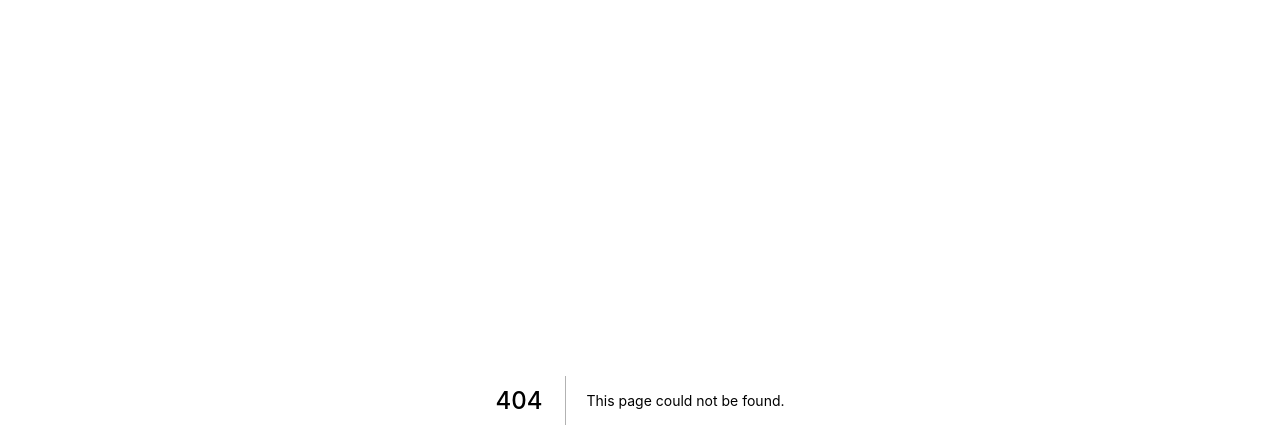
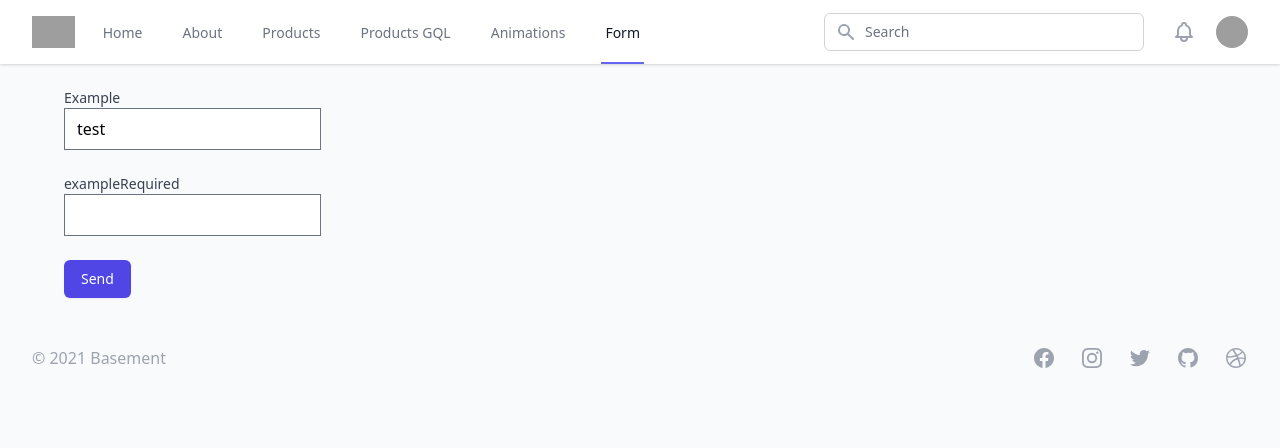
Before and after one commit to fabioquarantini/basement, a Next.js app: page /form in a window 1280 px wide. Before the commit this address had no page. Shown: the top 448 px of the page. Built offline with nearby package versions, Linux system fonts and the light colour scheme; grey boxes are pictures that could not be loaded; what @tailwindcss/typography would draw is missing.

Commit message:
Add form

```diff
--- a/components/Nav.js
+++ b/components/Nav.js
@@ -21,6 +21,10 @@ const Nav = () => (
     <ActiveLink activeClassName="border-indigo-500 text-gray-900 inline-flex items-center px-1 pt-1 border-b-2 text-sm font-medium" href="/animations">
       <a className="border-transparent text-gray-500 hover:border-gray-300 hover:text-gray-700 inline-flex items-center px-1 pt-1 border-b-2 text-sm font-medium">Animations</a>
     </ActiveLink>
+
+    <ActiveLink activeClassName="border-indigo-500 text-gray-900 inline-flex items-center px-1 pt-1 border-b-2 text-sm font-medium" href="/form">
+      <a className="border-transparent text-gray-500 hover:border-gray-300 hover:text-gray-700 inline-flex items-center px-1 pt-1 border-b-2 text-sm font-medium">Form</a>
+    </ActiveLink>
   </>
 )
 
--- a/package.json
+++ b/package.json
@@ -15,6 +15,7 @@
     "nprogress": "^0.2.0",
     "react": "17.0.1",
     "react-dom": "17.0.1",
+    "react-hook-form": "^6.15.3",
     "swiper": "^6.4.11"
   },
   "devDependencies": {
--- /dev/null
+++ b/pages/form.js
@@ -0,0 +1,46 @@
+import { useForm } from "react-hook-form";
+
+import Head from "next/head";
+import Layout from "../components/Layout";
+import Header from "../components/Header";
+import Footer from "../components/Footer";
+
+export default function About() {
+
+  const { register, handleSubmit, watch, errors } = useForm();
+  const onSubmit = data => console.log(data);
+
+  console.log(watch("example")); // watch input value by passing the name of it
+
+  return (
+    <>
+      <Head>
+        <title>Form</title>
+      </Head>
+      <Header />
+      <Layout>
+            {/* "handleSubmit" will validate your inputs before invoking "onSubmit" */}
+            <form onSubmit={handleSubmit(onSubmit)}>
+              <label htmlFor="example" className="block text-sm font-medium text-gray-700 mt-6">
+                Example
+              </label>
+              {/* register your input into the hook by invoking the "register" function */}
+              <input name="example" type="text" defaultValue="test" ref={register} />
+
+              <label htmlFor="exampleRequired" className="block text-sm font-medium text-gray-700 mt-6">
+                exampleRequired
+              </label>
+              {/* include validation with required or other standard HTML validation rules */}
+              <input name="exampleRequired" type="text" ref={register({ required: true })} />
+              {/* errors will return when field validation fails  */}
+              {errors.exampleRequired && <p className="text-red-500">This field is required</p>}
+
+              <button type="submit" className="block justify-center py-2 px-4 mt-6 border border-transparent shadow-sm text-sm font-medium rounded-md text-white bg-indigo-600 hover:bg-indigo-700 focus:outline-none focus:ring-2 focus:ring-offset-2 focus:ring-indigo-500">
+                Send
+              </button>
+            </form>
+      </Layout>
+      <Footer />
+    </>
+  );
+}
```
Also changed, not shown: 1 other file (tests, documents, lock files or other folders).
